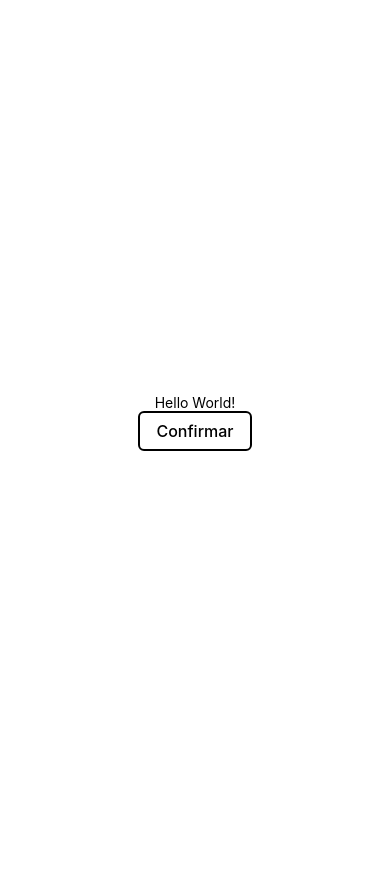
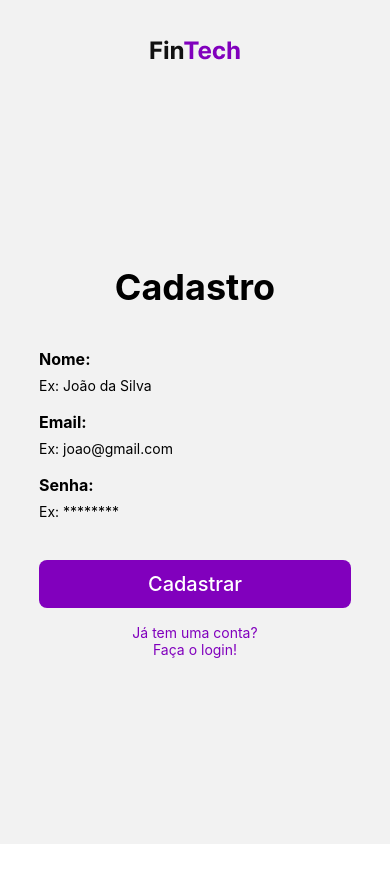
Before and after one commit to mhdsilva/fintech-app, a React Native app: screen /Register in a window 390 px wide. Before the commit the page ends 844 px from the top, so only its background shows below. Built offline with nearby package versions, Linux system fonts and the light colour scheme.

Commit message:
feat: adding register and login page

```diff
--- a/App.tsx
+++ b/App.tsx
@@ -1,12 +1,27 @@
-import { StatusBar } from "expo-status-bar";
+import * as React from "react";
+import { NavigationContainer } from "@react-navigation/native";
+import { createStackNavigator } from "@react-navigation/stack";
 import "./src/styles/global.css";
-import Home from "./src/app/Home";
+import Login from "./src/app/Login";
+import Register from "./src/app/Register";
+
+export type RootStackParamList = {
+  Login: undefined;
+  Register: undefined;
+};
+
+const Stack = createStackNavigator<RootStackParamList>();
 
 export default function App() {
   return (
-    <>
-      <Home />
-      <StatusBar style="auto" />
-    </>
+    <NavigationContainer>
+      <Stack.Navigator
+        initialRouteName="Login"
+        screenOptions={{ headerShown: false }}
+      >
+        <Stack.Screen name="Login" component={Login} />
+        <Stack.Screen name="Register" component={Register} />
+      </Stack.Navigator>
+    </NavigationContainer>
   );
 }
--- a/package.json
+++ b/package.json
@@ -10,6 +10,9 @@
     "lint": "eslint ."
   },
   "dependencies": {
+    "@react-navigation/native": "^6.1.17",
+    "@react-navigation/native-stack": "^6.9.26",
+    "@react-navigation/stack": "^6.3.29",
     "class-variance-authority": "^0.7.0",
     "clsx": "^2.1.1",
     "expo": "~51.0.11",
@@ -18,11 +21,14 @@
     "react": "18.2.0",
     "react-native": "0.74.2",
     "react-native-reanimated": "~3.10.1",
+    "react-native-safe-area-context": "^4.10.4",
+    "react-native-screens": "^3.31.1",
     "tailwind-merge": "^2.3.0"
   },
   "devDependencies": {
     "@babel/core": "^7.20.0",
     "@types/react": "~18.2.45",
+    "@types/react-native": "^0.73.0",
     "eslint": "^8.57.0",
     "eslint-config-expo": "^7.0.0",
     "eslint-config-prettier": "^9.1.0",
--- a/src/app/Home.tsx
+++ /dev/null
@@ -1,11 +0,0 @@
-import { View, Text } from "react-native";
-import { Button } from "../components/Button";
-
-export default function Home() {
-  return (
-    <View className="flex-1 items-center justify-center">
-      <Text>Hello World!</Text>
-      <Button label="Confirmar" className="border-2" />
-    </View>
-  );
-}
--- /dev/null
+++ b/src/app/Login.tsx
@@ -0,0 +1,50 @@
+import { View, Text, Image, TouchableOpacity } from "react-native";
+import { NativeStackScreenProps } from "@react-navigation/native-stack";
+import { Button } from "../components/Button";
+import { Input } from "../components/Input";
+import { RootStackParamList } from "../../App";
+
+type Props = NativeStackScreenProps<RootStackParamList, "Login">;
+
+export default function Login({ navigation }: Props) {
+  return (
+    <View className="flex-1 flex-col">
+      <View className="flex-1 items-center mt-10">
+        <Image source={require("../../assets/images/LOGO.png")} />
+      </View>
+      <View className="h-full">
+        <View className="flex-1 flex-col items-center justify-center gap-10">
+          <Text className="text-4xl font-bold">Login</Text>
+          <View className="w-full items-center gap-4">
+            <Input
+              label="Email:"
+              placeholder="Ex: email@dominio.com"
+              className="w-4/5"
+            />
+            <Input
+              label="Senha:"
+              placeholder="Ex: ********"
+              secureTextEntry
+              className="w-4/5"
+            />
+          </View>
+          <View className="w-full items-center gap-y-4">
+            <Button
+              label="Entrar"
+              variant="default"
+              size="lg"
+              className="w-4/5 "
+            />
+            <TouchableOpacity
+              onPress={() => navigation.navigate("Register")}
+              className="items-center "
+            >
+              <Text className="text-primary">Ainda não tem uma conta?</Text>
+              <Text className="text-primary">Cadastre-se!</Text>
+            </TouchableOpacity>
+          </View>
+        </View>
+      </View>
+    </View>
+  );
+}
--- /dev/null
+++ b/src/app/Register.tsx
@@ -0,0 +1,55 @@
+import { View, Text, Image, TouchableOpacity } from "react-native";
+import { NativeStackScreenProps } from "@react-navigation/native-stack";
+import { Button } from "../components/Button";
+import { Input } from "../components/Input";
+import { RootStackParamList } from "../../App";
+
+type Props = NativeStackScreenProps<RootStackParamList, "Login">;
+
+export default function Register({ navigation }: Props) {
+  return (
+    <View className="flex-1 flex-col">
+      <View className="flex-1 items-center mt-10">
+        <Image source={require("../../assets/images/LOGO.png")} />
+      </View>
+      <View className="h-full">
+        <View className="flex-1 flex-col items-center justify-center gap-10">
+          <Text className="text-4xl font-bold">Cadastro</Text>
+          <View className="w-full items-center gap-4">
+            <Input
+              label="Nome:"
+              placeholder="Ex: João da Silva"
+              className="w-4/5"
+            />
+            <Input
+              label="Email:"
+              placeholder="Ex: joao@gmail.com"
+              className="w-4/5"
+            />
+            <Input
+              label="Senha:"
+              placeholder="Ex: ********"
+              secureTextEntry
+              className="w-4/5"
+            />
+          </View>
+          <View className="w-full items-center gap-y-4">
+            <Button
+              label="Cadastrar"
+              variant="default"
+              size="lg"
+              className="w-4/5 "
+            />
+            <TouchableOpacity
+              onPress={() => navigation.navigate("Login")}
+              className="items-center "
+            >
+              <Text className="text-primary">Já tem uma conta?</Text>
+              <Text className="text-primary">Faça o login!</Text>
+            </TouchableOpacity>
+          </View>
+        </View>
+      </View>
+    </View>
+  );
+}
--- a/src/components/Button.tsx
+++ b/src/components/Button.tsx
@@ -4,7 +4,7 @@ import { Text, TouchableOpacity } from "react-native";
 import { cn } from "../lib/utils";
 
 const buttonVariants = cva(
-  "flex flex-row items-center justify-center rounded-md",
+  "flex flex-row items-center justify-center rounded-lg",
   {
     variants: {
       variant: {
@@ -15,7 +15,7 @@ const buttonVariants = cva(
         link: "text-primary underline-offset-4",
       },
       size: {
-        default: "h-10 px-4",
+        default: "h-10 px-4 py-3",
         sm: "h-8 px-2",
         lg: "h-12 px-8",
       },
--- /dev/null
+++ b/src/components/Input.tsx
@@ -0,0 +1,27 @@
+import { forwardRef } from "react";
+import { Text, TextInput, View } from "react-native";
+
+import { cn } from "../lib/utils";
+
+export interface InputProps
+  extends React.ComponentPropsWithoutRef<typeof TextInput> {
+  label?: string;
+  labelClasses?: string;
+  inputClasses?: string;
+}
+// eslint-disable-next-line react/display-name
+const Input = forwardRef<React.ElementRef<typeof TextInput>, InputProps>(
+  ({ className, label, labelClasses, inputClasses, ...props }, ref) => (
+    <View className={cn("flex flex-col gap-1.5", className)}>
+      {label && (
+        <Text className={cn("text-base font-bold", labelClasses)}>{label}</Text>
+      )}
+      <TextInput
+        className={cn(inputClasses, "py-2.5 px-4 rounded-lg bg-gray")}
+        {...props}
+      />
+    </View>
+  ),
+);
+
+export { Input };
--- a/tailwind.config.js
+++ b/tailwind.config.js
@@ -5,6 +5,16 @@ module.exports = {
   presets: [require("nativewind/preset")],
   theme: {
     extend: {},
+    colors: {
+      primary: {
+        DEFAULT: "#8100BD",
+        foreground: "#FFFFFF",
+      },
+      gray: {
+        DEFAULT: "#F4F4F4",
+        foreground: "#333333",
+      },
+    },
   },
   plugins: [],
 };
```
Also changed, not shown: assets/images/LOGO.png (added), 1 other file (tests, documents, lock files or other folders).
